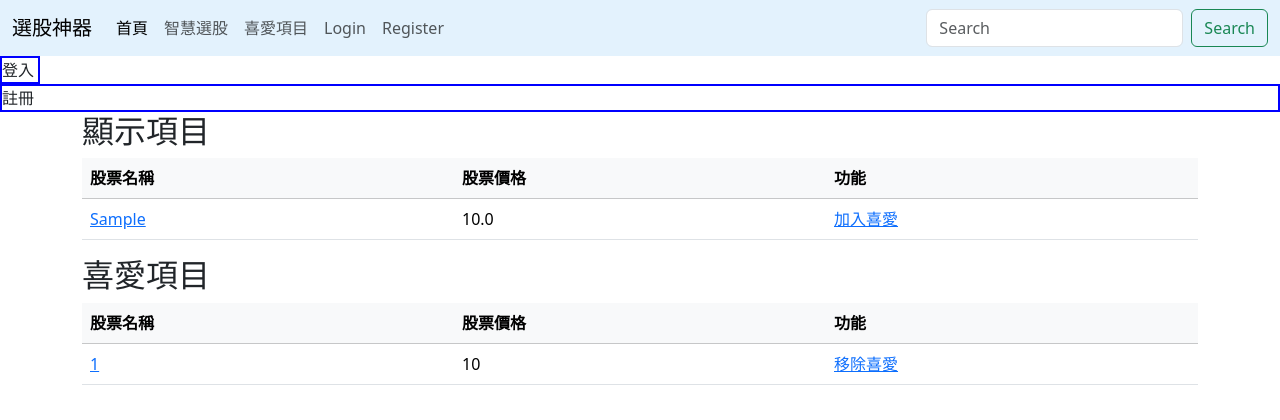
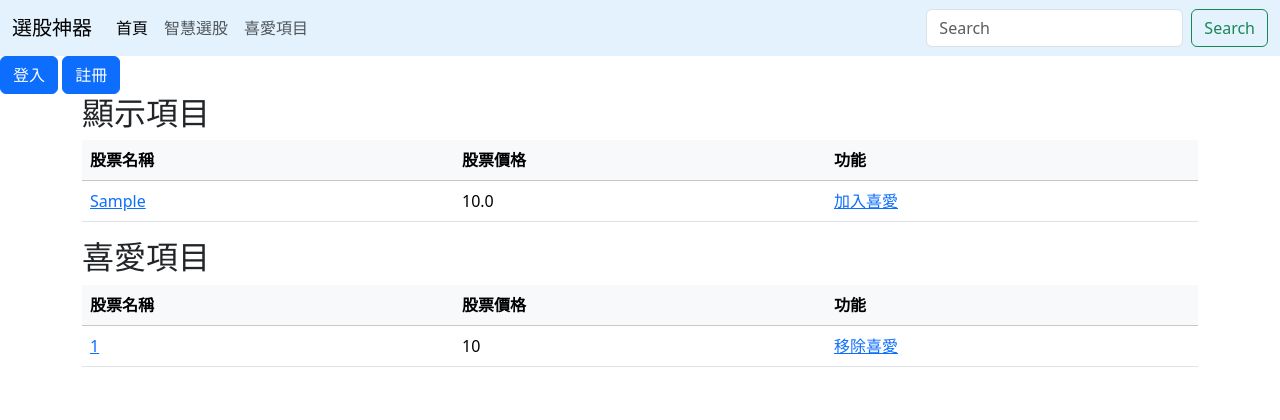
Before and after one commit to JohnsonOUO/db-final, a Django app: template home/templates/home.html in a window 1280 px wide. Shown: the top 420 px of the page. Run offline with Django 4.2, Linux system fonts and the light colour scheme; tables that the repository leaves empty hold one stand-in row (values such as "Sample post"); the template is opened without the code that fills it: values that come from a table or form of the project are taken from there, most other values are stand-ins (such as "Sample title", 1, 10 or a date in 2020); parts of the project's set-up code (start-up, migrations or seed data) failed here and were passed over.

Commit message:
login out

```diff
--- a/home/templates/home.html
+++ b/home/templates/home.html
@@ -29,12 +29,12 @@
               <li class="nav-item">
                 <a class="nav-link" href="#">喜愛項目</a>
               </li>
-              <li class="nav-item">
+              <!-- <li class="nav-item">
                 <a class='nav-link' href='/login/'>Login</a>
               </li>
               <li class="nav-item">
                 <a class='nav-link' href='/register/'>Register</a>
-              </li>
+              </li> -->
               <!-- <li class="nav-item dropdown">
                 <a class="nav-link dropdown-toggle" href="#" role="button" data-bs-toggle="dropdown" aria-expanded="false">
                   Dropdown
@@ -63,11 +63,9 @@
           </div>
         </div>
       </nav>
-    <div style="border:2px blue solid ;width:40px;">
-      <a class='nav-link' href='/login/'>登入</a>
-    </div>
-    <div style="border:2px blue solid;">
-      <a class='nav-link' href='/register/'>註冊</a>
+    <div>
+      <a class="btn btn-primary" href="#" role="button">登入</a>
+      <a class="btn btn-primary" href="#" role="button">註冊</a>
     </div>
     <div class="container text-left">
       <h2>顯示項目</h2>
```
